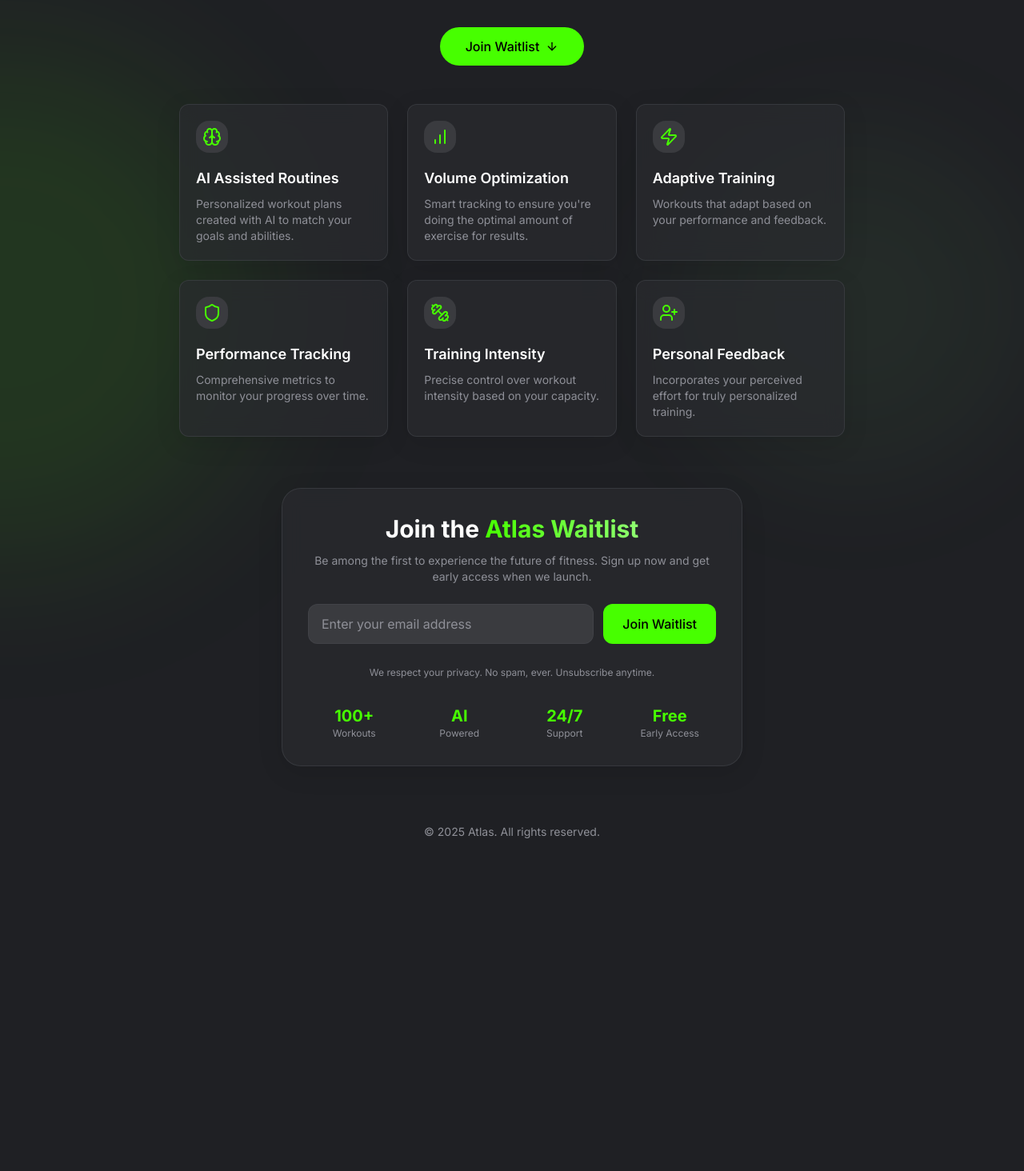
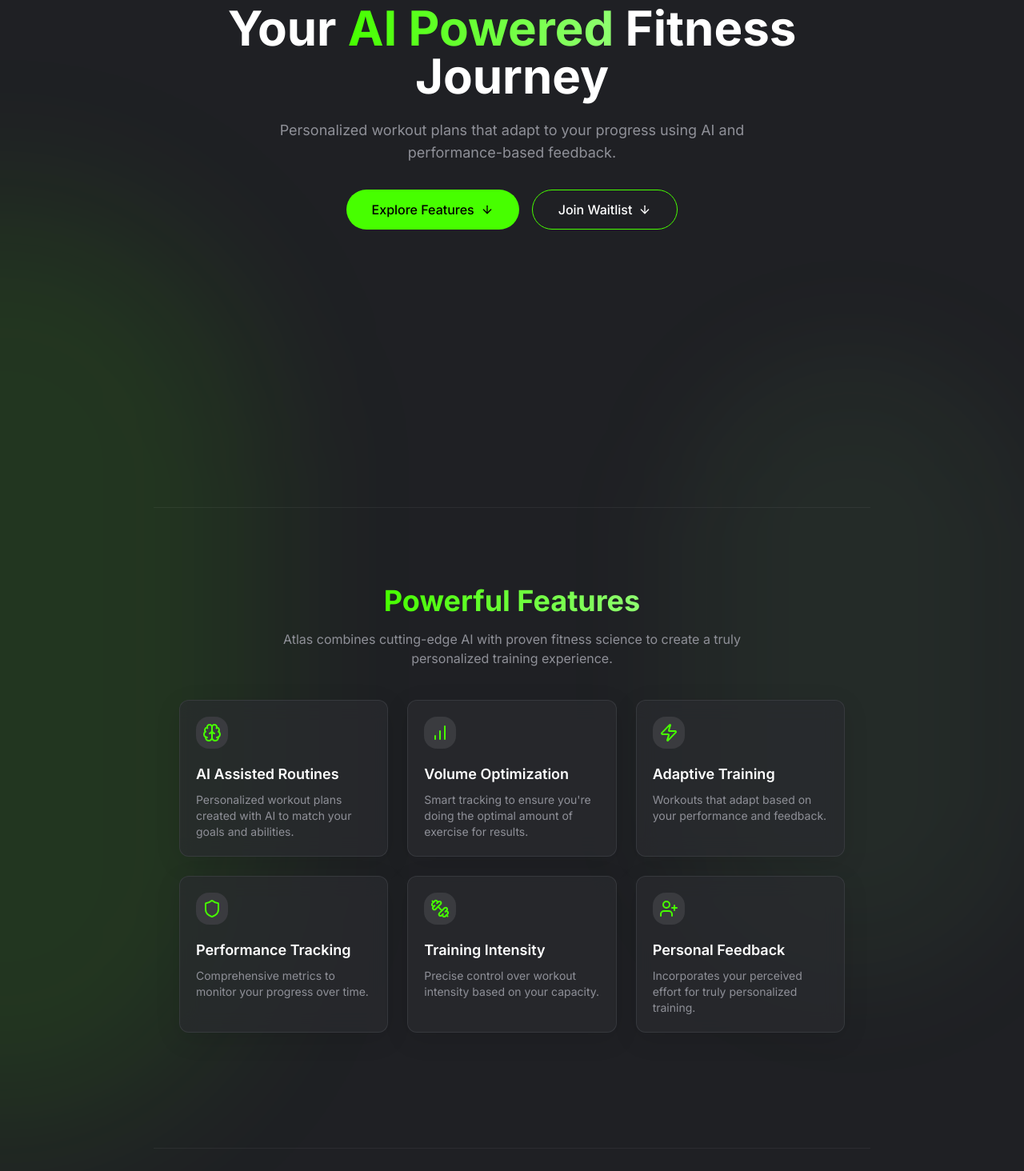
Before and after one commit to Atlas-EU/atlas-waitlist-journey, a React (Vite) app: page / in a window 1280 px wide. Shown: the part 326-1790 px from the top of the page at 80% size. Before the commit the page ends 1400 px from the top, so only its background shows below. Built offline with nearby package versions, Linux system fonts and the light colour scheme.

Commit message:
Improve page structure
Add separation between sections and limit initial visibility of content.

```diff
--- a/src/pages/Index.tsx
+++ b/src/pages/Index.tsx
@@ -1,7 +1,9 @@
 
-import { useEffect } from 'react';
+import { useEffect, useRef } from 'react';
 import { useScrollReveal } from '@/utils/animations';
 import { ArrowDown, Dumbbell, Brain, BarChart, Shield, Zap, UserPlus } from 'lucide-react';
+import { Separator } from '@/components/ui/separator';
+import { ScrollArea } from '@/components/ui/scroll-area';
 
 const features = [
   {
@@ -44,11 +46,21 @@ const features = [
 
 const Index = () => {
   useScrollReveal();
+  const featuresRef = useRef<HTMLDivElement>(null);
+  const waitlistRef = useRef<HTMLDivElement>(null);
+
+  const scrollToFeatures = () => {
+    featuresRef.current?.scrollIntoView({ behavior: 'smooth' });
+  };
+
+  const scrollToWaitlist = () => {
+    waitlistRef.current?.scrollIntoView({ behavior: 'smooth' });
+  };
 
   return (
     <div className="min-h-screen bg-atlas-gray-darkest text-white flex flex-col">
       {/* Header */}
-      <header className="py-6 px-6 md:px-12">
+      <header className="py-6 px-6 md:px-12 fixed w-full z-50 backdrop-blur-md bg-atlas-gray-darkest/80">
         <div className="max-w-7xl mx-auto">
           <div className="text-2xl font-bold text-white">
             <span className="gradient-text">ATLAS</span>
@@ -57,15 +69,16 @@ const Index = () => {
       </header>
 
       {/* Main content */}
-      <main className="flex-1 flex flex-col items-center justify-center px-6 py-12 relative">
+      <main className="flex-1 flex flex-col items-center relative pt-24">
         {/* Gradient background elements */}
         <div className="absolute top-0 left-0 w-full h-full overflow-hidden pointer-events-none">
           <div className="absolute top-1/4 -left-1/4 w-1/2 h-1/2 rounded-full bg-atlas-green-strong/10 blur-[100px]"></div>
           <div className="absolute bottom-1/3 right-0 w-1/3 h-1/3 rounded-full bg-atlas-green-medium/5 blur-[80px]"></div>
         </div>
 
+        {/* Introduction Section - Full height viewport */}
+        <section className="w-full min-h-screen flex items-center justify-center px-6 mb-16">
           <div className="container max-w-4xl mx-auto z-10">
-          {/* Hero Section */}
             <div className="text-center mb-12 animate-reveal">
               <h1 className="text-4xl md:text-5xl lg:text-6xl font-bold leading-tight mb-6">
                 Your <span className="gradient-text">AI Powered</span> Fitness Journey
@@ -74,17 +87,47 @@ const Index = () => {
                 Personalized workout plans that adapt to your progress using AI and performance-based feedback.
               </p>
 
-            <a
-              href="#waitlist-form"
-              className="button-glow inline-flex items-center gap-2 bg-atlas-green-strong hover:bg-atlas-green-medium text-black font-medium px-8 py-3 rounded-full hover-glow hover:translate-y-[-2px] transition-all duration-300"
+              <div className="flex flex-col sm:flex-row gap-4 justify-center">
+                <button
+                  onClick={scrollToFeatures}
+                  className="button-glow inline-flex items-center justify-center gap-2 bg-atlas-green-strong hover:bg-atlas-green-medium text-black font-medium px-8 py-3 rounded-full hover-glow hover:translate-y-[-2px] transition-all duration-300"
+                >
+                  Explore Features
+                  <ArrowDown className="w-4 h-4" />
+                </button>
+                <button
+                  onClick={scrollToWaitlist}
+                  className="button-glow inline-flex items-center justify-center gap-2 border border-atlas-green-strong text-white font-medium px-8 py-3 rounded-full hover:bg-atlas-green-strong/10 hover:border-atlas-green-medium transition-all duration-300"
                 >
                   Join Waitlist
                   <ArrowDown className="w-4 h-4" />
-            </a>
+                </button>
+              </div>
+            </div>
+          </div>
+        </section>
+
+        {/* Visual Separator */}
+        <div className="w-full px-6 mb-12">
+          <div className="max-w-4xl mx-auto">
+            <Separator className="bg-atlas-gray-unselected/30" />
+          </div>
+        </div>
+
+        {/* Features Section */}
+        <section ref={featuresRef} className="w-full px-6 py-12 mb-16">
+          <div className="container max-w-4xl mx-auto z-10">
+            <div className="text-center mb-10 animate-reveal">
+              <h2 className="text-3xl md:text-4xl font-bold mb-4">
+                <span className="gradient-text">Powerful Features</span>
+              </h2>
+              <p className="text-atlas-gray-light max-w-2xl mx-auto">
+                Atlas combines cutting-edge AI with proven fitness science to create a truly personalized training experience.
+              </p>
             </div>
 
             {/* Features Grid */}
-          <div className="grid grid-cols-1 md:grid-cols-2 lg:grid-cols-3 gap-6 mb-16">
+            <div className="grid grid-cols-1 md:grid-cols-2 lg:grid-cols-3 gap-6 mb-8">
               {features.map((feature, index) => (
                 <div
                   key={feature.id}
@@ -100,7 +143,19 @@ const Index = () => {
                 </div>
               ))}
             </div>
+          </div>
+        </section>
 
+        {/* Visual Separator */}
+        <div className="w-full px-6 mb-12">
+          <div className="max-w-4xl mx-auto">
+            <Separator className="bg-atlas-gray-unselected/30" />
+          </div>
+        </div>
+
+        {/* Waitlist Section */}
+        <section ref={waitlistRef} className="w-full px-6 py-12 mb-16">
+          <div className="container max-w-4xl mx-auto z-10">
             {/* Waitlist Form */}
             <div
               id="waitlist-form"
@@ -155,6 +210,7 @@ const Index = () => {
               </div>
             </div>
           </div>
+        </section>
       </main>
 
       {/* Footer */}
```
Lines whose indentation alone changed are shown as unchanged.
